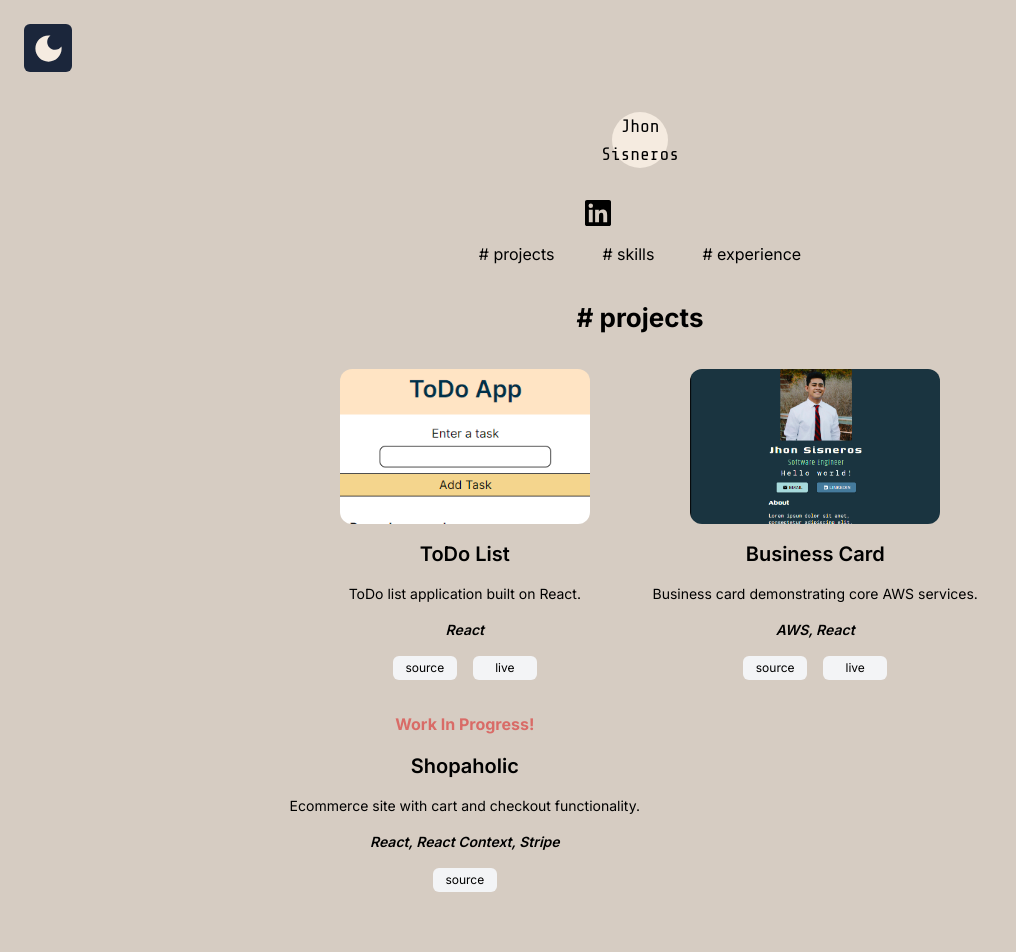
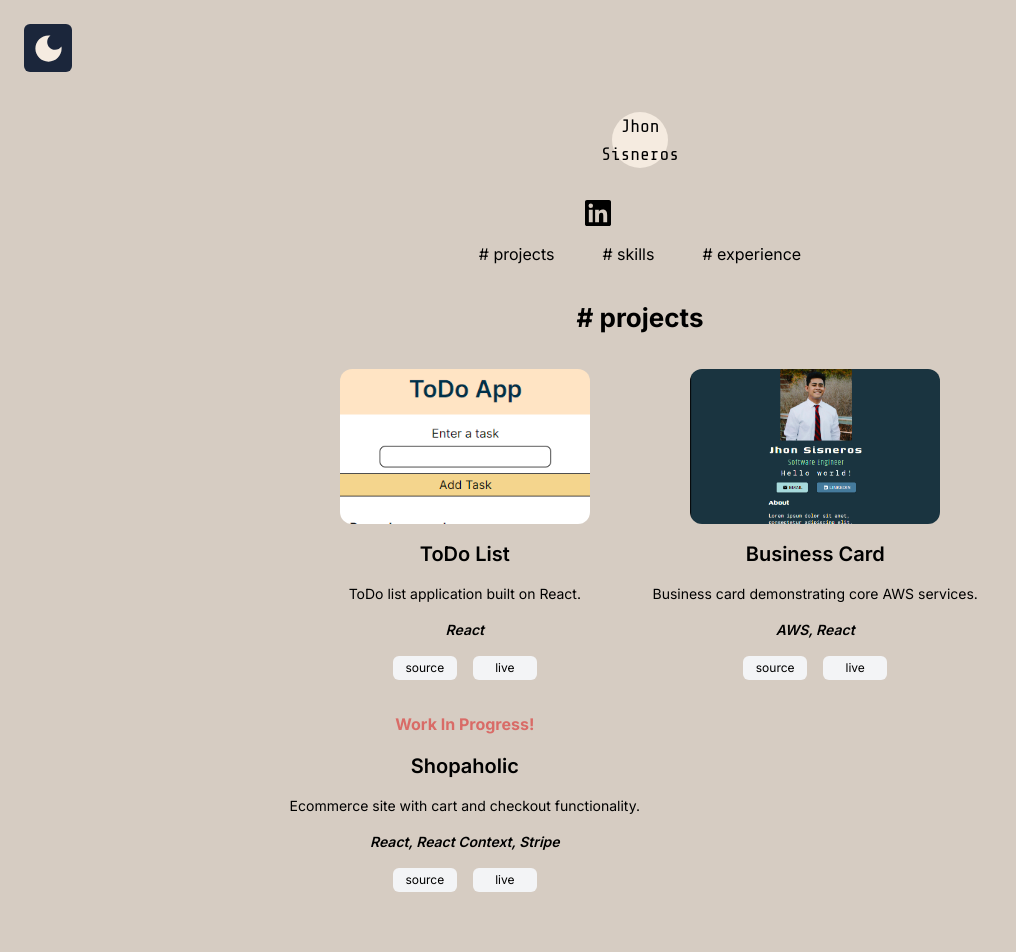
Before and after one commit to jayhons99/personal-website, a Next.js app: page /projects in a window 1280 px wide. Shown: the top 952 px of the page, without its empty margins (0-1016 px from the left). Built offline with nearby package versions, Linux system fonts and the light colour scheme; some icons are missing.

Commit message:
added live link for project

```diff
--- a/src/components/ProjectItem.jsx
+++ b/src/components/ProjectItem.jsx
@@ -40,7 +40,7 @@ const ProjectItem = ({ project }) => {
             source
           </Link>
         </span>
-        {completed && (
+        {liveDemo && (
           <span className="project-link">
             <Link
               href={liveDemo}
--- a/src/resources.js
+++ b/src/resources.js
@@ -26,6 +26,7 @@ const projectsList = [
     description: "Ecommerce site with cart and checkout functionality.",
     skills: "React, React Context, Stripe",
     sourceCode: "https://github.com/jayhons99/ecommerce-demo",
+    liveDemo: "https://main.d3klsfakt69u7r.amplifyapp.com/",
     completed: false,
   },
 ];
```
